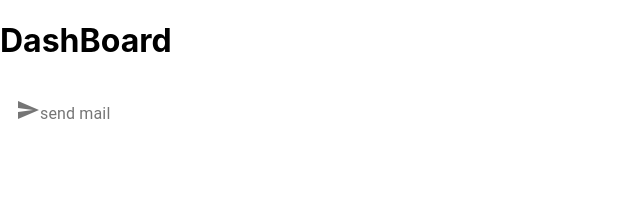
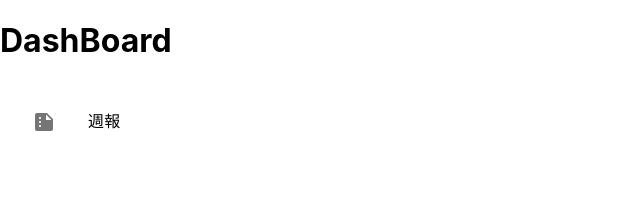
Before and after one commit to 3nd0/client, a React (Create React App) app: page / in a window 1280 px wide. Shown: the top 212 px of the page, without its empty margins (0-640 px from the left). Built offline with nearby package versions, Linux system fonts and the light colour scheme.

Commit message:
週報のリストを追加

```diff
--- a/src/components/View/Drawer/drawer.tsx
+++ b/src/components/View/Drawer/drawer.tsx
@@ -1,20 +1,28 @@
 import React from 'react'
-import { List, ListItemButton, ListItemIcon, ListItemText } from '@mui/material'
-import { Send } from '@mui/icons-material'
+import {
+  List,
+  ListItemButton,
+  ListItemIcon,
+  ListItemText,
+  Box,
+  ListItem,
+} from '@mui/material'
+import { Summarize } from '@mui/icons-material'
 
 const Drawer: React.VFC = () => {
   return (
-    <List
-      sx={{ width: '100%', maxwidth: 360, bgcolor: 'background.paper' }}
-      component="nav"
-    >
-      <ListItemButton>
-        <ListItemIcon>
-          <Send />
-          <ListItemText primary="send mail" />
-        </ListItemIcon>
-      </ListItemButton>
-    </List>
+    <Box sx={{ width: '100%', maxWidth: 200, bgcolor: 'Background.paper' }}>
+      <List component="nav" aria-label="list">
+        <ListItem>
+          <ListItemButton>
+            <ListItemIcon>
+              <Summarize />
+            </ListItemIcon>
+            <ListItemText primary="週報" />
+          </ListItemButton>
+        </ListItem>
+      </List>
+    </Box>
   )
 }
 
```
